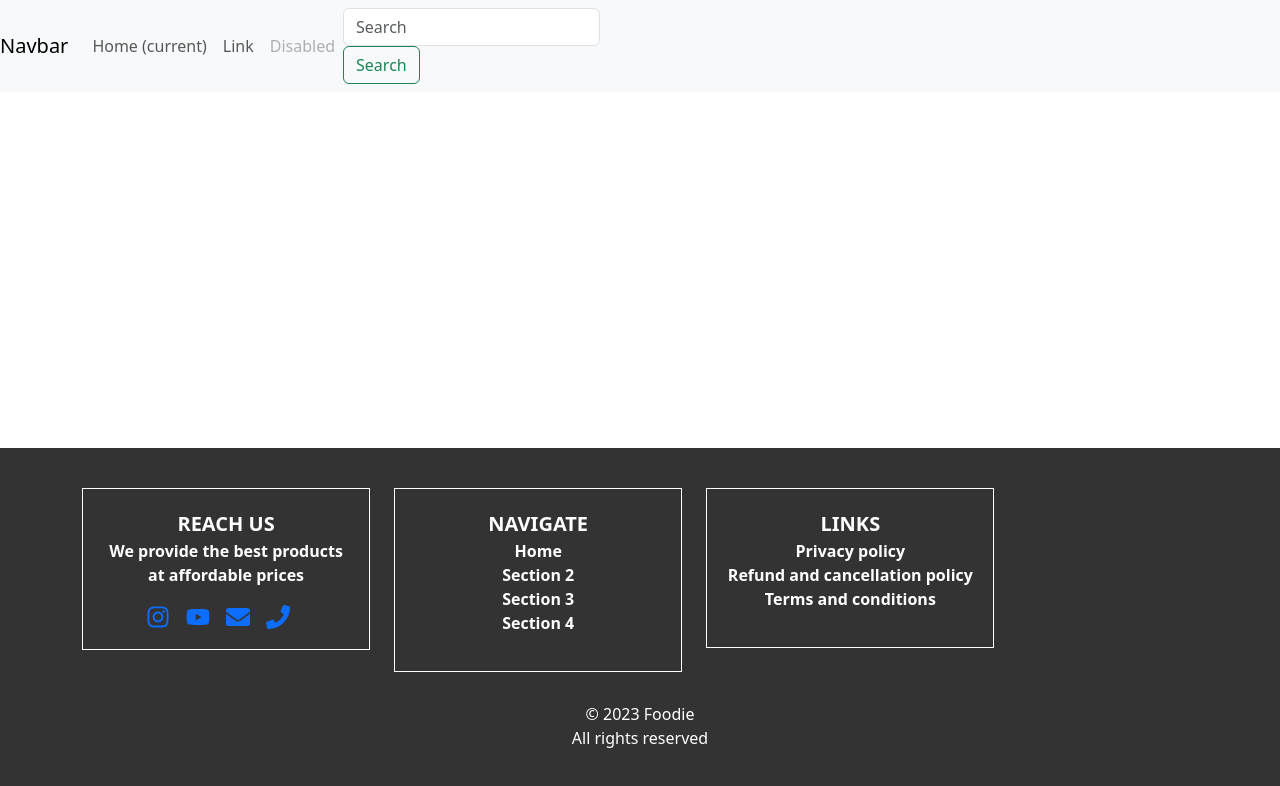
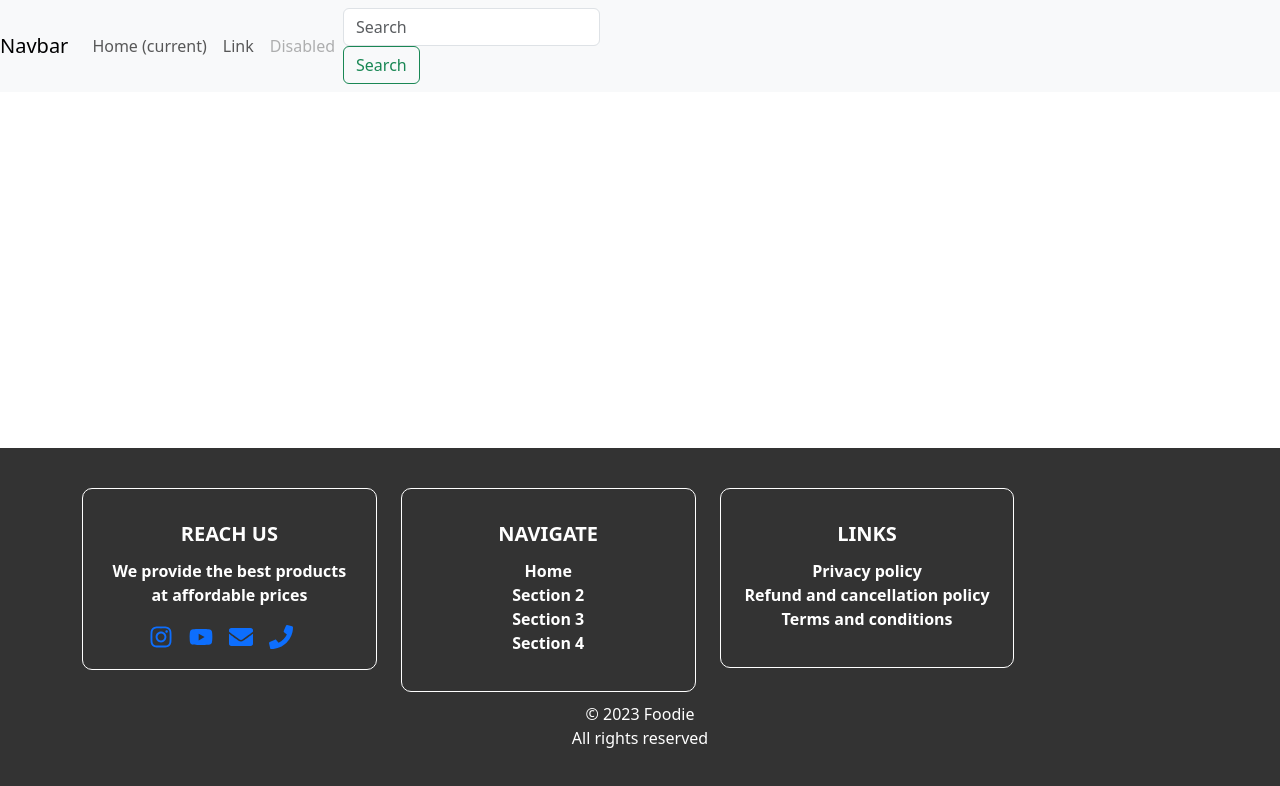
Before and after one commit to CheetahCodes21/MAKE-A-TON-CITTC, a React (Create React App) app in the folder frontend/: page / in a window 1280 px wide. Shown: the top 786 px of the page. Built offline with nearby package versions, Linux system fonts and the light colour scheme.

Commit message:
footer style

```diff
--- a/frontend/src/components/Footer.css
+++ b/frontend/src/components/Footer.css
@@ -13,19 +13,27 @@
     justify-content: space-between;
   }
 
+  .footer-content {
+    display: flex;
+    justify-content: space-between;
+    gap: 20px;
+  }
+
   .footer-section {
     background: #333;
     color: white;
     padding: 20px;
-    margin-bottom: 20px;
-    border: 1px solid white; /* Add a white border */
+    border: 1px solid white;
     text-align: center;
+    border-radius: 10px;
+    flex: 7;
   }
 
   .footer-heading {
     background: #333;
     font-size: 20px;
     font-weight: bold;
+    padding: 10px;
   }
 
   .footer-text {
```
